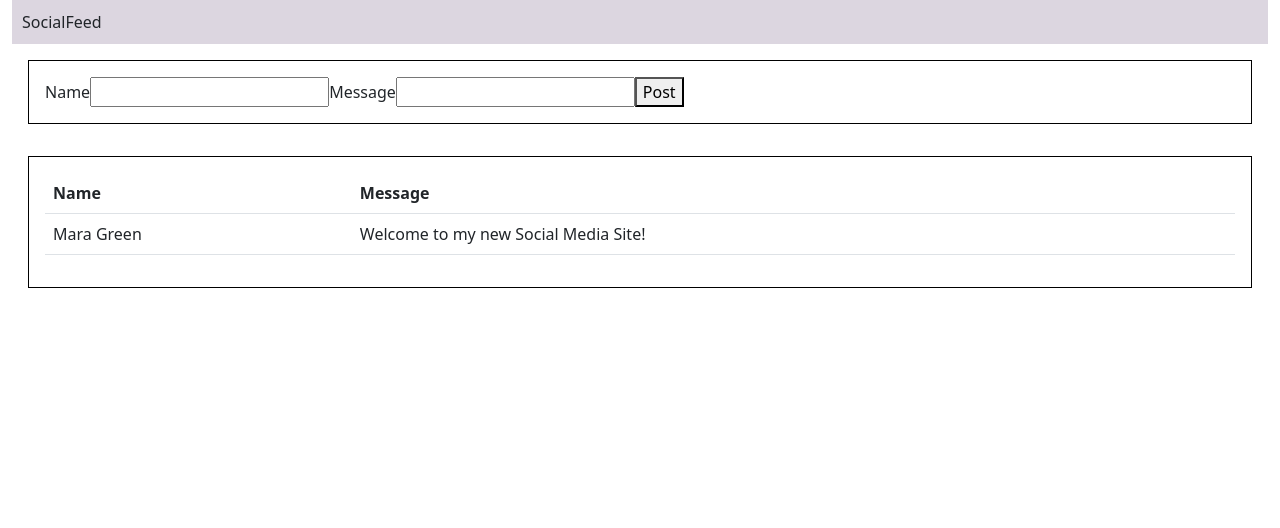
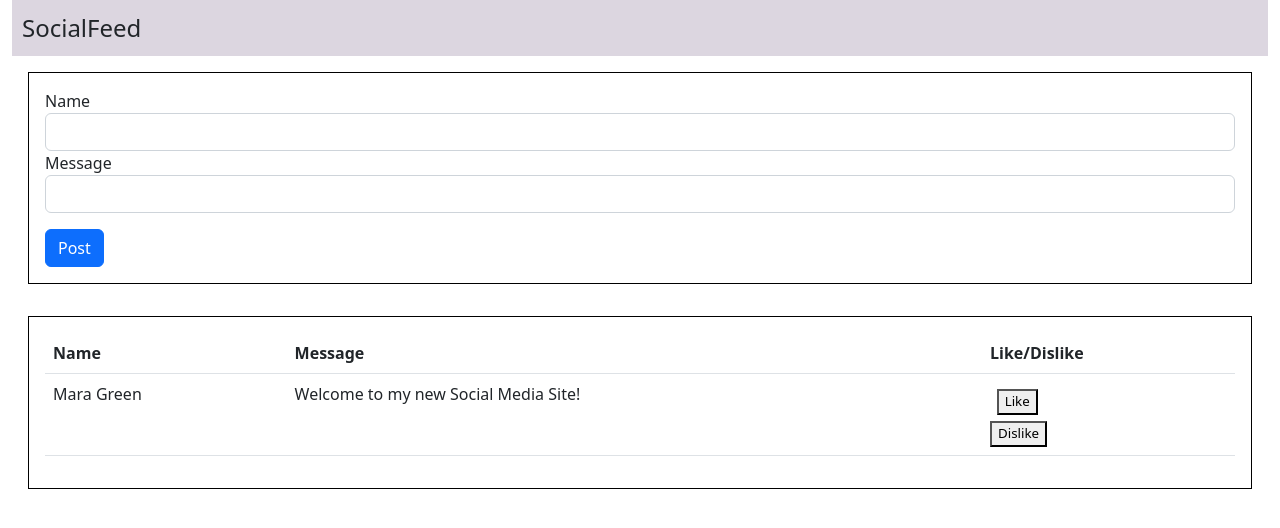
Before and after one commit to mfgreen42/Social-Media_site, a React (Create React App) app: page / in a window 1280 px wide. Shown: the top 528 px of the page. Built offline with nearby package versions, Linux system fonts and the light colour scheme.

Commit message:
work on style of like/dislike buttons

```diff
--- a/src/App.css
+++ b/src/App.css
@@ -1,10 +1,13 @@
 
 header {
     font-family: 'sans-serif' Arial, Helvetica, Verdana;
+    font-size: x-large;
     background-color: rgb(220, 214, 224);
     padding: 10px;
 
 }
+
+
 
 
 
@@ -15,3 +18,17 @@ header {
     margin: 1em;
     padding: 1em;
 }
+
+.button1 {
+    padding: .5em;
+    font-size: smaller;
+    border-radius: 4px;
+
+}
+
+.button2 {
+    padding: .5empx;
+    font-size: smaller;
+    border-radius: 4px;
+
+}
--- a/src/App.js
+++ b/src/App.js
@@ -16,7 +16,7 @@ function App() {
 
   return (
     <div className='container-fluid'>
-      <div>
+      <div className='header'>
       <NavBar/>
       </div>
       <div className='row'>
--- a/src/Components/CreatePostForm/CreatePostForm.jsx
+++ b/src/Components/CreatePostForm/CreatePostForm.jsx
@@ -16,11 +16,15 @@ const CreatePostForm = (props) => {
     }
     return (
         <form onSubmit={handleSubmit}>
-            <label>Name</label>
-            <input type = 'string' value={name} onChange= {(event) => setName(event.target.value)} />
-            <label>Message</label>
-            <input type = 'string' value={message} onChange= {(event) => setMessage(event.target.value)}/>
-            <button type='submit'>Post</button>
+            <div className='form-group' width='75%'>
+                <label>Name</label>
+                <input type = 'string' className='form-control' value={name} onChange= {(event) => setName(event.target.value)} />
+            </div>
+            <div>
+                <label>Message</label>
+                <input type = 'string' className='form-control' value={message} onChange= {(event) => setMessage(event.target.value)}/>
+            </div>
+            <button type='submit' className='btn btn-primary' style={{'margin-top': '1em'}}   >Post</button>
         </form>
      );
 }
--- a/src/Components/Post/Post.jsx
+++ b/src/Components/Post/Post.jsx
@@ -6,6 +6,7 @@ const Post = (props) => {
         <tr>
         <th>Name</th>
         <th>Message</th>
+        <th>Like/Dislike</th>
         </tr>
     </thead>
     <tbody>
@@ -14,6 +15,14 @@ const Post = (props) => {
             <tr>
             <td>{post.name}</td>
             <td>{post.message}</td>
+            <td>
+                <div className='button1'>
+                    <button>Like</button>
+                </div>
+                <div className='button2'>
+                    <button>Dislike</button>
+                </div>
+            </td>
             </tr>
         );
         })}
```
